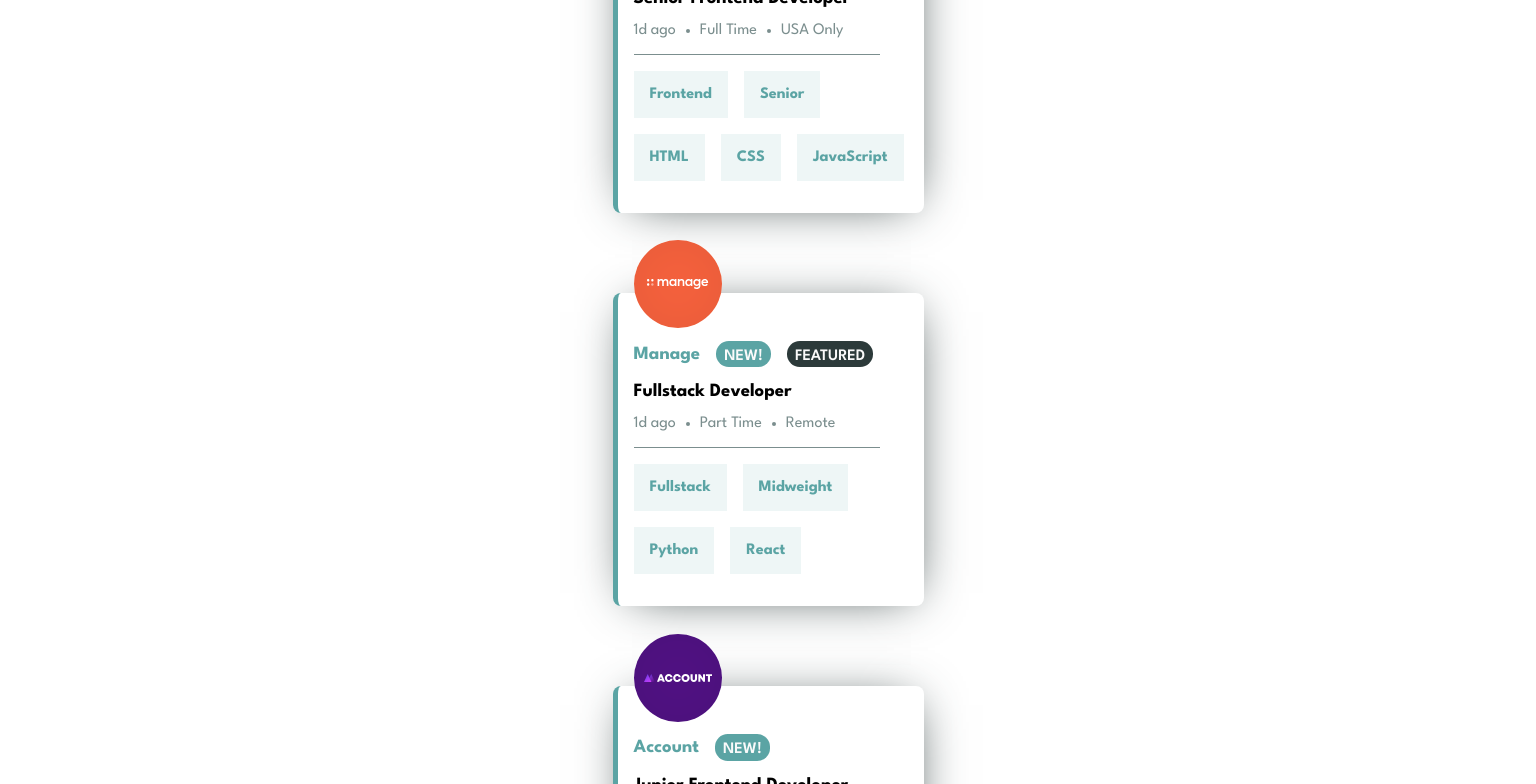
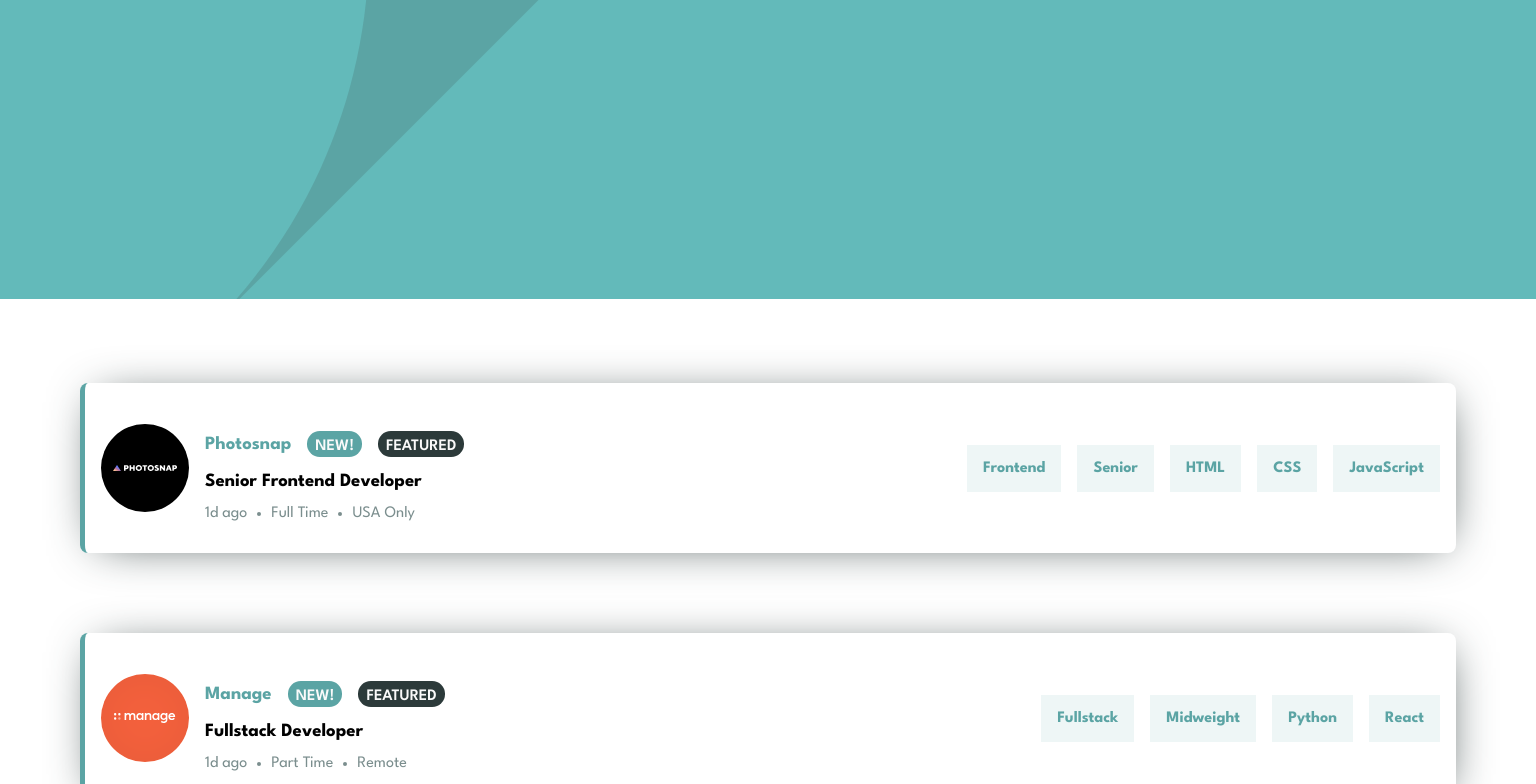
Before and after one commit to lyntee/job-listings, a React (Vite) app: page / in a window 1536 px wide. Shown: the part 340-1124 px from the top of the page. Built offline with nearby package versions, Linux system fonts and the light colour scheme.

Commit message:
desktop design

```diff
--- a/src/App.jsx
+++ b/src/App.jsx
@@ -1,11 +1,25 @@
 import Header from "./components/Header";
 import CardContainer from "./components/CardContainer";
+import { useState } from "react";
 
 function App() {
+  const [view, setView] = useState("mobile");
+
+  function reportWindowWidth() {
+    console.log(window.innerWidth);
+    if (window.innerWidth > 1440) {
+      setView("desktop");
+    } else {
+      setView("mobile");
+    }
+  }
+  window.onresize = reportWindowWidth;
   return (
     <>
-      <Header />
-      <CardContainer />
+      <Header view={view} />
+      <div className="container">
+        <CardContainer />
+      </div>
     </>
   );
 }
--- a/src/components/Card.jsx
+++ b/src/components/Card.jsx
@@ -17,10 +17,12 @@ const Card = ({
 }) => {
   return (
     <main className="highlight">
+      <section className="desktop">
         <article className="logo">
           <img src={logo} alt="logo" />
         </article>
 
+        <div>
           <section className="company">
             <h3>{company}</h3>
             {/* new is a property of obj but it is also a keyword in JS so using sq brackets to let JS know I'm accessing the property new and not keyword new */}
@@ -35,12 +37,14 @@ const Card = ({
             <li>{contract}</li>
             <li>{location}</li>
           </ul>
+        </div>
+      </section>
 
-      <div className="line"></div>
+      <div className="line no-line"></div>
 
       <section className="tags-container">
-        {[role, level, ...languages, ...tools].map((tag) => (
-          <span key={id + "-tag"} className="tags">
+        {[role, level, ...languages, ...tools].map((tag, index) => (
+          <span key={id + index + "-tag"} className="tags">
             {tag}
           </span>
         ))}
--- a/src/components/Header.jsx
+++ b/src/components/Header.jsx
@@ -1,7 +1,7 @@
-const Header = () => {
+const Header = ({ view }) => {
   return (
     <header>
-      <img src="../../images/bg-header-mobile.svg" alt="bg-header" />
+      <img src={`../../images/bg-header-${view}.svg`} alt="bg-header" />
     </header>
   );
 };
--- a/src/index.css
+++ b/src/index.css
@@ -8,11 +8,13 @@
 
 body {
   font-family: "League Spartan", sans-serif;
+}
+
+.container {
   max-width: 375px;
   margin: 0 auto;
 }
 /* Header */
-
 header img {
   background-color: hsl(180, 29%, 50%);
 }
@@ -38,8 +40,8 @@ header img {
   text-align: center;
 }
 
+
 /* Card */
-
 main {
   margin: 5rem 2rem 5rem 2rem;
   padding: 1rem;
@@ -101,3 +103,39 @@ ul li {
   font-weight: 700;
   padding: 1rem;
 }
+
+/* Desktop view */
+@media (min-width: 1440px) {
+  .container {
+    max-width: 1440px;
+  }
+
+  header img {
+    width: 100%;
+  }
+
+  main {
+    display: flex;
+    justify-content: space-between;
+  }
+
+  .logo {
+    position: static;
+    display: flex;
+    align-items: center;
+  }
+
+  .desktop {
+    display: flex;
+    gap: 1rem;
+  }
+
+  .no-line {
+    display: none;
+  }
+
+  .tags {
+    height: fit-content;
+    align-self: center;
+  }
+}
```
Lines whose indentation alone changed are shown as unchanged.
